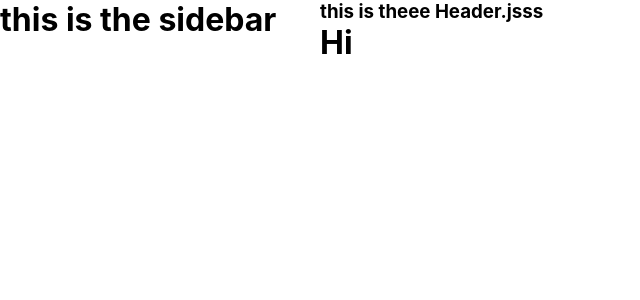
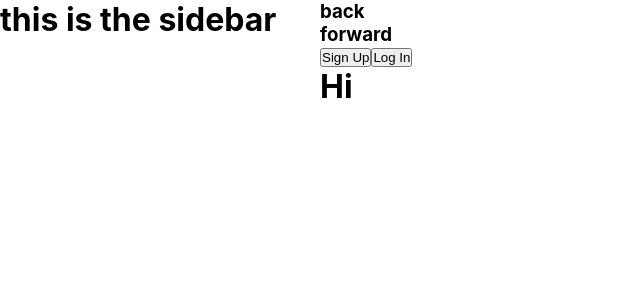
Before and after one commit to CyberNotesDev/spotify-clone, a React (Create React App) app in the folder spotify/: page / in a window 1280 px wide. Shown: the top 300 px of the page, without its empty margins (0-640 px from the left). Built offline with nearby package versions, Linux system fonts and the light colour scheme.

Commit message:
Added things for the header

```diff
--- a/spotify/src/components/Header.js
+++ b/spotify/src/components/Header.js
@@ -1,9 +1,17 @@
 import React from 'react'
+import "./../css/Header.css";
 
 function Header() {
     return (
         <div className="header">
-            <h3>this is theee Header.jsss </h3>
+            <div className="back-forward">
+                <h3>back</h3>
+                <h3>forward</h3>
+            </div>
+            <div className="button-signin">
+                <button className="sign-up">Sign Up</button>
+                <button className="log-in">Log In</button>
+            </div>
         </div>
     )
 }
```
